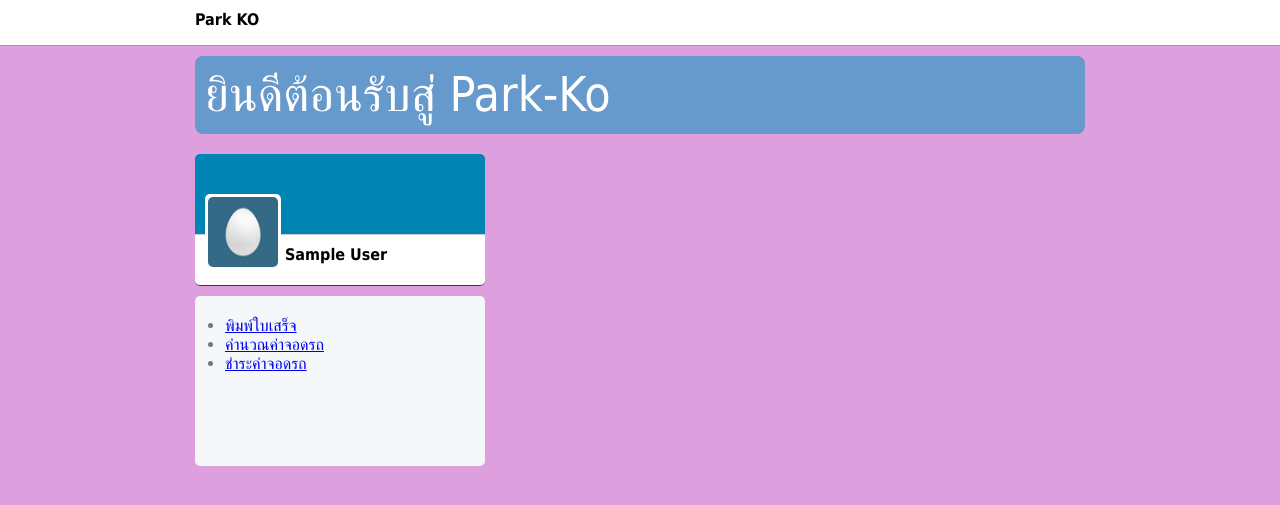
After one commit to github-sprint3r/ParkKo, a PHP site: page /welcome.php in a window 1280 px wide. The commit adds this page. Shown: the top 505 px of the page. Run offline with PHP 8.4, Linux system fonts and the light colour scheme; the visitor is signed in with stand-in values (Sample User, id 1).

Commit message:
add welcome and fix index by Jul

```diff
--- /dev/null
+++ b/welcome.php
@@ -0,0 +1,55 @@
+<?php
+session_start();
+?>
+<!DOCTYPE html PUBLIC "-//W3C//DTD XHTML 1.0 Transitional//EN" "http://www.w3.org/TR/xhtml1/DTD/xhtml1-transitional.dtd">
+<html xmlns="http://www.w3.org/1999/xhtml">
+<head>
+<meta http-equiv="Content-Type" content="text/html; charset=utf-8" />
+<link href="css/style.css" rel="stylesheet" type="text/css" />
+<style>
+
+.parkkowelcome{
+	-webkit-border-radius: 8px;
+-moz-border-radius: 8px;
+border-radius: 8px;
+}
+</style>
+<title>PARK KO</title>
+</head>
+<body>
+<div class="contrainer">
+	<div class="header"><div class="wrapper" style="padding:0; text-align:left;"><strong>Park KO</strong></div></div>
+    <div class="boxBody">
+    <div class="wrapper">
+    	<div style="font-size:3em; color:#FFF; margin-bottom:20px;padding:10px;background: #69C" class="parkkowelcome">ยินดีต้อนรับสู่  Park-Ko </div>
+    	<div class="leftfrme">
+        <!-- Left frame -->
+        	<!-- Left Welcomeframe frame -->
+            <div class="welcomebox-top" style="padding:20px 10px 0 10px;">
+            <div class="welcombox-img"><img src="images/egg.png" style="border-radius: 5px; width:70px;" /></div>
+            </div>
+            <div class="welcomebox-bottom">
+             <?php echo $_SESSION['displayname']; ?>
+            </div>
+            <!-- Left Welcomeframe frame -->
+            <!-- Left Menu frame -->
+           <div class="menubox">
+            <ul>
+            	<li><a href="?page=print">พิมพ์ใบเสร็จ</a></li>
+                <li><a href="?page=print">คำนวณค่าจอดรถ</a></li>
+                <li><a href="?page=parkko_change">ชำระค่าจอดรถ</a></li>
+            </ul>
+            </div>
+            <!-- Left Menu frame -->
+		<!-- Left frame
+         </div>-->
+
+         <div class="rightframe">
+
+         </div>
+    </div>
+    </div>
+    </div>
+</div>
+</body>
+</html>
```
Also changed, not shown: login/index.php (+16 -7 lines).
